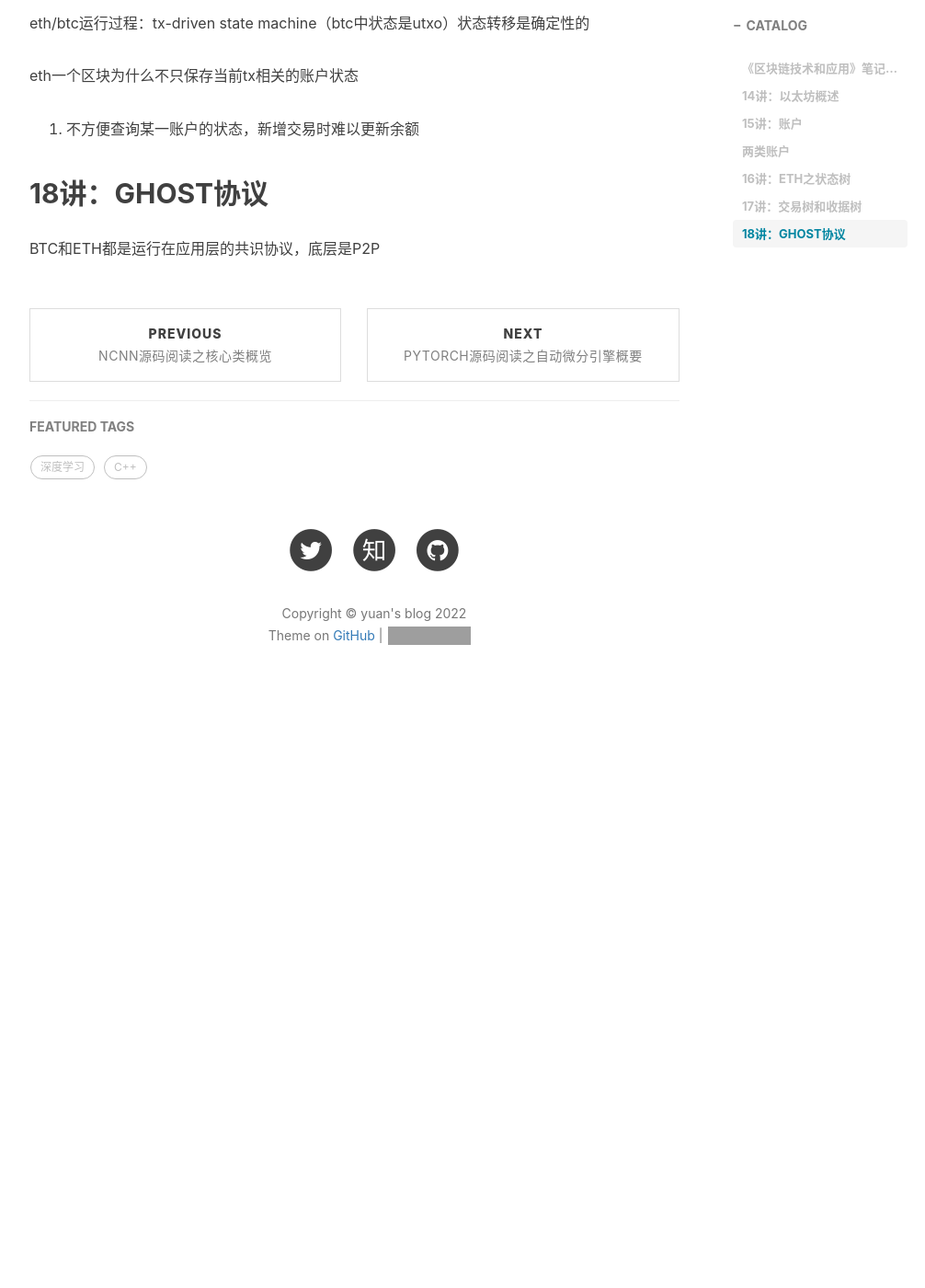
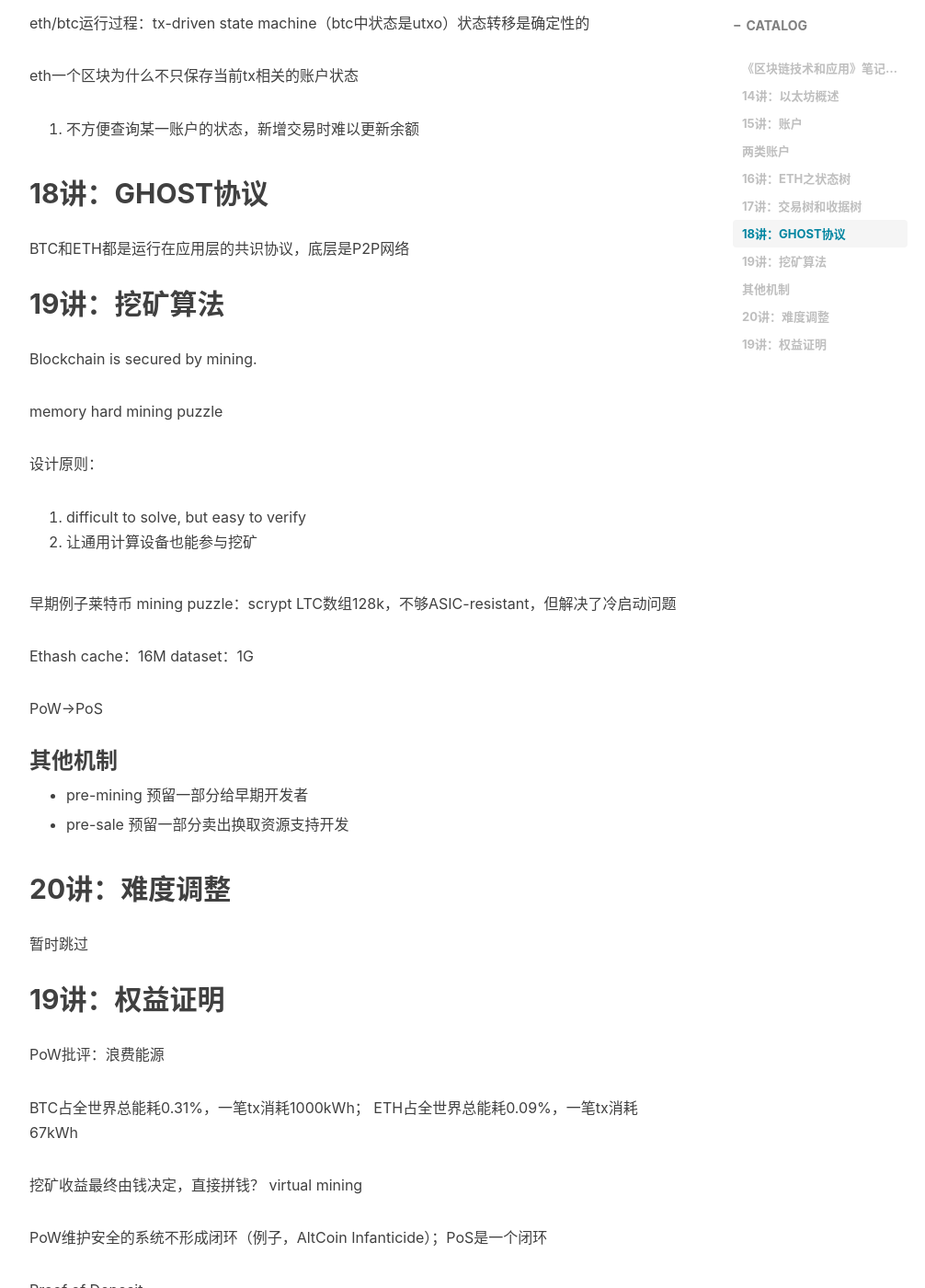
Before and after one commit to tlzhaoyuan/tlzhaoyuan.github.io, a Jekyll site: the page built from _posts/2022-06-02-区块链技术和应用课程笔记.md, in a window 1280 px wide and 1400 px high, scrolled down 3650 px. Shown: the whole window at 92% size, without its empty margins (233-1239 px from the left). Built offline with Jekyll 4.4.1, drawn with Linux system fonts in a browser that asks for light colours; nearby versions of some CDN libraries; comment, search, counter and statistics services are not loaded; before the commit the page ends 4445 px from its top, so only the background shows below that; grey boxes are pictures that could not be loaded.

Commit message:
update blog

```diff
--- a/_posts/2022-06-02-区块链技术和应用课程笔记.md
+++ b/_posts/2022-06-02-区块链技术和应用课程笔记.md
@@ -129,4 +129,48 @@ eth一个区块为什么不只保存当前tx相关的账户状态
 1. 不方便查询某一账户的状态，新增交易时难以更新余额
 
 ## 18讲：GHOST协议
-BTC和ETH都是运行在应用层的共识协议，底层是P2P
+BTC和ETH都是运行在应用层的共识协议，底层是P2P网络
+
+## 19讲：挖矿算法
+Blockchain is secured by mining.
+
+memory hard mining puzzle
+
+设计原则：
+1. difficult to solve, but easy to verify
+2. 让通用计算设备也能参与挖矿
+
+
+早期例子莱特币
+mining puzzle：scrypt
+LTC数组128k，不够ASIC-resistant，但解决了冷启动问题
+
+Ethash
+cache：16M
+dataset：1G
+
+PoW->PoS
+
+### 其他机制
+* pre-mining
+预留一部分给早期开发者
+
+* pre-sale
+预留一部分卖出换取资源支持开发
+
+## 20讲：难度调整
+暂时跳过
+
+## 19讲：权益证明
+
+PoW批评：浪费能源
+
+BTC占全世界总能耗0.31%，一笔tx消耗1000kWh；
+ETH占全世界总能耗0.09%，一笔tx消耗67kWh
+
+挖矿收益最终由钱决定，直接拼钱？
+virtual mining
+
+PoW维护安全的系统不形成闭环（例子，AltCoin Infanticide）；PoS是一个闭环
+
+Proof of Deposit
```
